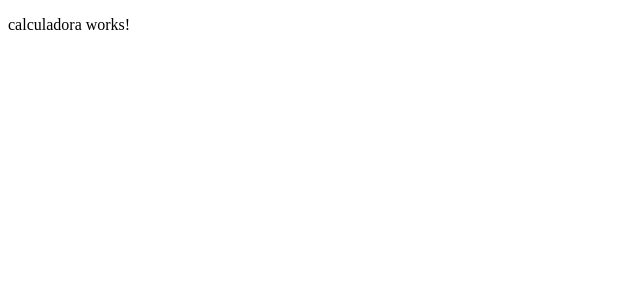
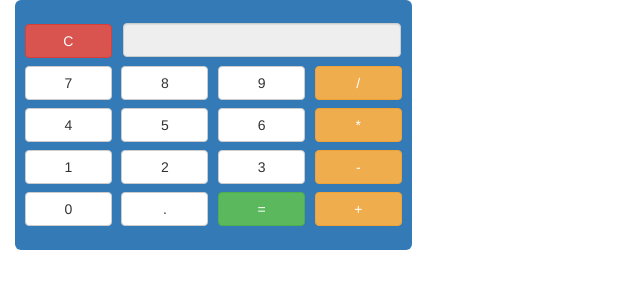
Before and after one commit to andreescocard/calculadora-angular, an Angular app: page / in a window 1280 px wide. Shown: the top 300 px of the page, without its empty margins (0-640 px from the left). Built offline with nearby package versions, Linux system fonts and the light colour scheme.

Commit message:
feat: add service feat: add bootstrap 3 style: add calculator styles

```diff
--- a/angular.json
+++ b/angular.json
@@ -27,7 +27,8 @@
               "src/assets"
             ],
             "styles": [
-              "src/styles.css"
+              "src/styles.css",
+              "node_modules/bootstrap/dist/css/bootstrap.min.css"
             ],
             "scripts": []
           },
--- a/package.json
+++ b/package.json
@@ -18,6 +18,7 @@
     "@angular/platform-browser": "~13.2.0",
     "@angular/platform-browser-dynamic": "~13.2.0",
     "@angular/router": "~13.2.0",
+    "bootstrap": "^3.4.1",
     "rxjs": "~7.5.0",
     "tslib": "^2.3.0",
     "zone.js": "~0.11.4"
--- a/src/app/calculadora/calculadora.module.ts
+++ b/src/app/calculadora/calculadora.module.ts
@@ -1,6 +1,8 @@
 import { NgModule } from '@angular/core';
 import { CommonModule } from '@angular/common';
+
 import { CalculadoraComponent } from './components';
+import { CalculadoraService } from './services';
 
 
 
@@ -13,6 +15,9 @@
   ],
   exports: [
     CalculadoraComponent
+  ],
+  providers: [
+    CalculadoraService
   ]
 })
 export class CalculadoraModule { }
--- a/src/app/calculadora/components/calculadora.component.css
+++ b/src/app/calculadora/components/calculadora.component.css
@@ -0,0 +1,15 @@
+.kz-btn {
+    width: 90%;
+    margin: 4px;
+}
+.kz-input-text {
+    margin-top: 3px;
+    width:96%;
+	margin-left:6px
+}
+.kz-pad-20 {
+	padding: 20px;
+}
+.col-xs-3, .col-xs-9 {
+	padding: 0px;
+}
--- a/src/app/calculadora/components/calculadora.component.html
+++ b/src/app/calculadora/components/calculadora.component.html
@@ -1 +1,147 @@
-<p>calculadora works!</p>
+<div class="container-fluid">
+    <form>
+      <div class="row">
+        <div class="col-xs-8 col-sm-6 col-md-4">
+          <div
+            class="text-center bg-primary img-rounded kz-pad-20">
+            <div class="row">
+              <div class="col-xs-3">
+                <button
+                  type="button"
+                  class="btn btn-danger kz-btn">C
+                </button>
+              </div>
+              <div class="col-xs-9">
+                <input
+                  type="text"
+                  class="form-control text-right kz-input-text"
+                  id="display"
+                  name="display"
+                  readonly>
+              </div>
+            </div>
+            <div class="row">
+              <div class="col-xs-3">
+                <button
+                  type="button"
+                  class="btn btn-default kz-btn"
+                  id="btn7">7
+                </button>
+              </div>
+              <div class="col-xs-3">
+                <button
+                  type="button"
+                  class="btn btn-default kz-btn"
+                  id="btn8">8
+                </button>
+              </div>
+              <div class="col-xs-3">
+                <button
+                  type="button"
+                  class="btn btn-default kz-btn"
+                  id="btn9">9
+                </button>
+              </div>
+              <div class="col-xs-3">
+                <button
+                  type="button"
+                  class="btn btn-warning kz-btn"
+                  id="btnDivisao">/
+                </button>
+              </div>
+            </div>
+            <div class="row">
+              <div class="col-xs-3">
+                <button
+                  type="button"
+                  class="btn btn-default kz-btn"
+                  id="btn4">4
+                </button>
+              </div>
+              <div class="col-xs-3">
+                <button
+                  type="button"
+                  class="btn btn-default kz-btn"
+                  id="btn5">5
+                </button>
+              </div>
+              <div class="col-xs-3">
+                <button
+                  type="button"
+                  class="btn btn-default kz-btn"
+                  id="btn6">6
+                </button>
+              </div>
+              <div class="col-xs-3">
+                <button
+                  type="button"
+                  class="btn btn-warning kz-btn"
+                  id="btnMIltiplicacao">*
+                </button>
+              </div>
+            </div>
+            <div class="row">
+              <div class="col-xs-3">
+                <button
+                  type="button"
+                  class="btn btn-default kz-btn"
+                  id="btn1">1
+                </button>
+              </div>
+              <div class="col-xs-3">
+                <button
+                  type="button"
+                  class="btn btn-default kz-btn"
+                  id="btn2">2
+                </button>
+              </div>
+              <div class="col-xs-3">
+                <button
+                  type="button"
+                  class="btn btn-default kz-btn"
+                  id="btn3">3
+                </button>
+              </div>
+              <div class="col-xs-3">
+                <button
+                  type="button"
+                  class="btn btn-warning kz-btn"
+                  id="btnSubtracao">-
+                </button>
+              </div>
+            </div>
+            <div class="row">
+              <div class="col-xs-3">
+                <button
+                  type="button"
+                  class="btn btn-default kz-btn"
+                  id="btn0">0
+                </button>
+              </div>
+              <div class="col-xs-3">
+                <button
+                  type="button"
+                  class="btn btn-default kz-btn"
+                  id="btnDecimal">.
+                </button>
+              </div>
+              <div class="col-xs-3">
+                <button
+                  type="button"
+                  class="btn btn-success kz-btn"
+                  id="btnCalcular">=
+                </button>
+              </div>
+              <div class="col-xs-3">
+                <button
+                  type="button"
+                  class="btn btn-warning kz-btn"
+                  id="btnSoma">+
+                </button>
+              </div>
+            </div>
+          </div>
+        </div>
+      </div>
+    </form>
+  </div>
--- a/src/app/calculadora/components/calculadora.component.ts
+++ b/src/app/calculadora/components/calculadora.component.ts
@@ -1,4 +1,6 @@
 import { Component, OnInit } from '@angular/core';
+
+import { CalculadoraService } from '../services';
 
 @Component({
   selector: 'app-calculadora',
@@ -7,9 +9,10 @@
 })
 export class CalculadoraComponent implements OnInit {
 
-  constructor() { }
+  constructor(private calculadoraService: CalculadoraService) { }
 
   ngOnInit(): void {
+
   }
 
 }
--- a/src/app/calculadora/index.ts
+++ b/src/app/calculadora/index.ts
@@ -1 +1,3 @@
 export * from './calculadora.module';
+export * from './components';
+export * from './services';
--- /dev/null
+++ b/src/app/calculadora/services/calculadora.service.ts
@@ -0,0 +1,9 @@
+import { Injectable } from '@angular/core';
+
+@Injectable({
+  providedIn: 'root'
+})
+export class CalculadoraService {
+
+  constructor() { }
+}
--- /dev/null
+++ b/src/app/calculadora/services/index.ts
@@ -0,0 +1 @@
+export * from './calculadora.service'
```
Also changed, not shown: 2 other files (tests, documents, lock files or other folders).
